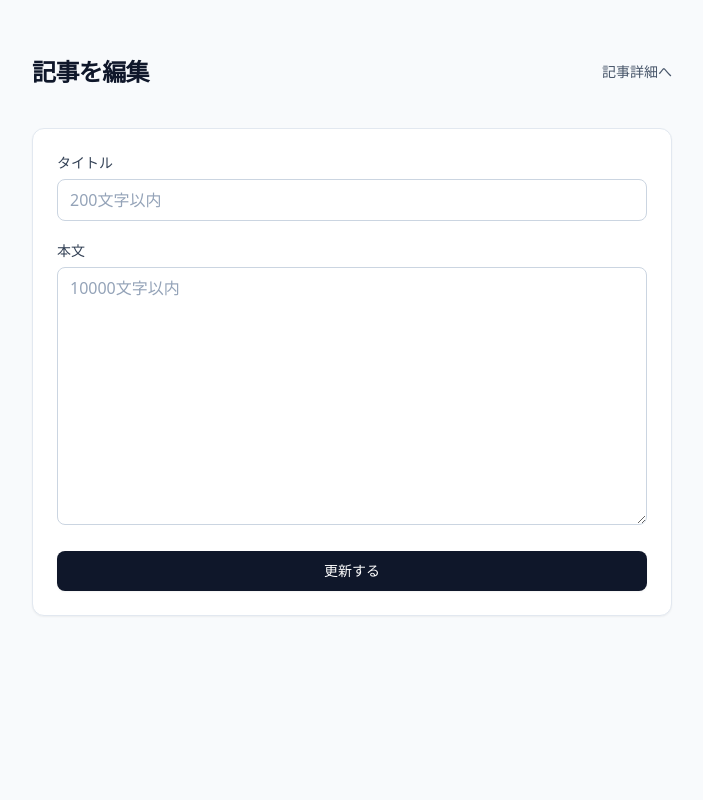
After one commit to yousunabaco-sudo/101_SUNABACO, a Flask app: template templates/edit_post.html in a window 1280 px wide. The commit adds this page. Shown: the whole page, without its empty margins (288-991 px from the left). Run offline with Flask 3, Linux system fonts and the light colour scheme; the template is opened without the code that fills it, so the values that code supplies are empty; some libraries are stand-ins or nearby versions.

Commit message:
add: 編集機能、削除機能

```diff
--- /dev/null
+++ b/templates/edit_post.html
@@ -0,0 +1,50 @@
+<!doctype html>
+<html lang="ja">
+<head>
+    <meta charset="UTF-8">
+    <meta name="viewport" content="width=device-width, initial-scale=1.0">
+    <script src="https://cdn.tailwindcss.com"></script>
+    <title>記事を編集</title>
+</head>
+<body class="min-h-screen bg-slate-50 text-slate-800">
+    <div class="max-w-2xl mx-auto px-4 py-10 sm:py-14">
+        <header class="flex items-center justify-between mb-10">
+            <h1 class="text-2xl font-semibold tracking-tight text-slate-900">記事を編集</h1>
+            <a href="{{ url_for('post', post_id=post.id) }}"
+               class="text-sm font-medium text-slate-600 hover:text-slate-900 transition-colors">
+                記事詳細へ
+            </a>
+        </header>
+
+        <div class="rounded-xl border border-slate-200 bg-white p-6 shadow-sm">
+            {% with messages = get_flashed_messages(with_categories=true) %}
+            {% if messages %}
+            <ul class="mb-5 space-y-1 rounded-lg border border-red-200 bg-red-50 px-4 py-3 text-sm text-red-800">
+                {% for category, msg in messages %}
+                <li>{{ msg }}</li>
+                {% endfor %}
+            </ul>
+            {% endif %}
+            {% endwith %}
+            <form method="POST" class="space-y-5">
+                <div>
+                    <label for="title" class="block text-sm font-medium text-slate-700 mb-1.5">タイトル</label>
+                    <input type="text" id="title" name="title" value="{{ title or '' }}"
+                           class="w-full rounded-lg border border-slate-300 px-3 py-2 text-slate-900 placeholder-slate-400 focus:border-slate-900 focus:outline-none focus:ring-1 focus:ring-slate-900"
+                           maxlength="200" placeholder="200文字以内">
+                </div>
+                <div>
+                    <label for="body" class="block text-sm font-medium text-slate-700 mb-1.5">本文</label>
+                    <textarea id="body" name="body" rows="10"
+                              class="w-full rounded-lg border border-slate-300 px-3 py-2 text-slate-900 placeholder-slate-400 focus:border-slate-900 focus:outline-none focus:ring-1 focus:ring-slate-900 resize-y min-h-[200px]"
+                              maxlength="10000" placeholder="10000文字以内">{{ body or '' }}</textarea>
+                </div>
+                <button type="submit"
+                        class="w-full rounded-lg bg-slate-900 px-4 py-2.5 text-sm font-medium text-white shadow-sm hover:bg-slate-800 transition-colors">
+                    更新する
+                </button>
+            </form>
+        </div>
+    </div>
+</body>
+</html>
```
Also changed, not shown: app.py (+48 -0 lines), templates/post.html (+19 -4 lines), blog.db.
